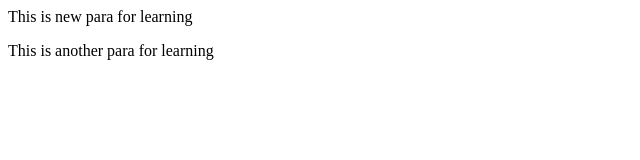
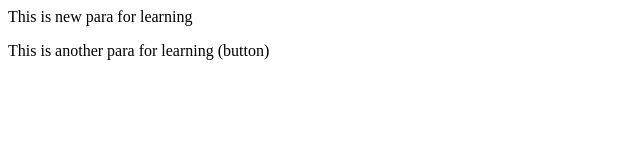
Before and after one commit to Akashwa/practice, a plain HTML site: page index.html in a window 1280 px wide. Shown: the full height of the page, 0-640 px from the left. Drawn offline with Linux system fonts and the light colour scheme.

```diff
--- a/index.html
+++ b/index.html
@@ -1,2 +1,2 @@
 <p>This is new para for learning</p>
-<p>This is another para for learning</p>
+<p>This is another para for learning (button)</p>
```
